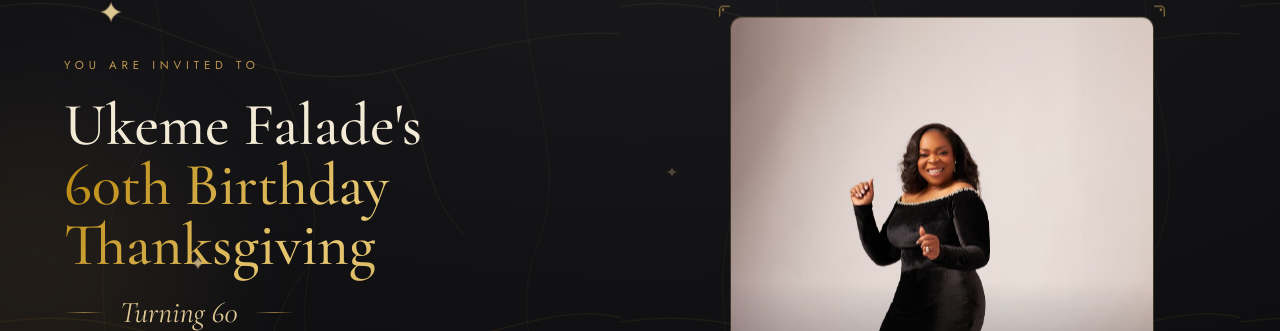
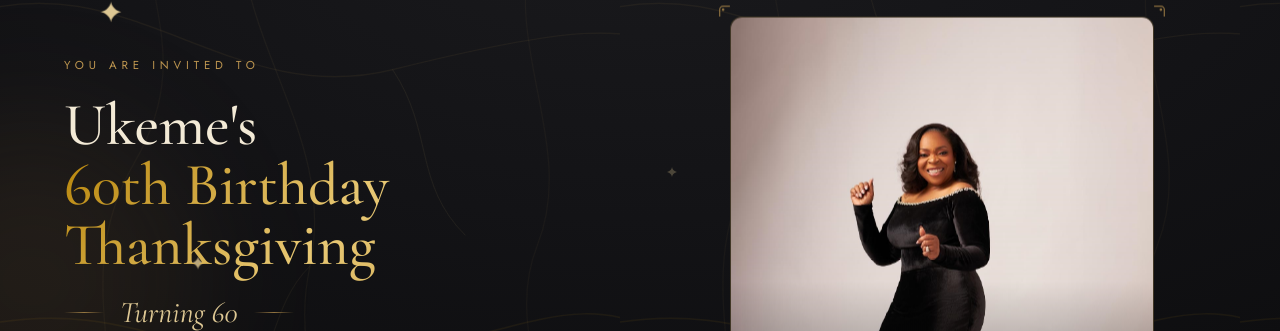
Before and after one commit to femiprofessionals-code/ukeme60th, a React (Vite) app: page / in a window 1280 px wide. Shown: the part 106-437 px from the top of the page. Built offline with nearby package versions, Linux system fonts and the light colour scheme; no server answers.

Commit message:
Bolder solid-gold seal logo

```diff
--- a/src/components/Hero.jsx
+++ b/src/components/Hero.jsx
@@ -46,7 +46,7 @@ export default function Hero() {
             animate="show"
             className="display text-4xl font-medium leading-[1.12] text-ivory sm:text-5xl lg:text-6xl"
           >
-            {event.honoree}'s
+            {event.honoree.split(' ')[0]}'s
             <span className="block text-foil">60th Birthday Thanksgiving</span>
           </motion.h1>
 
```
